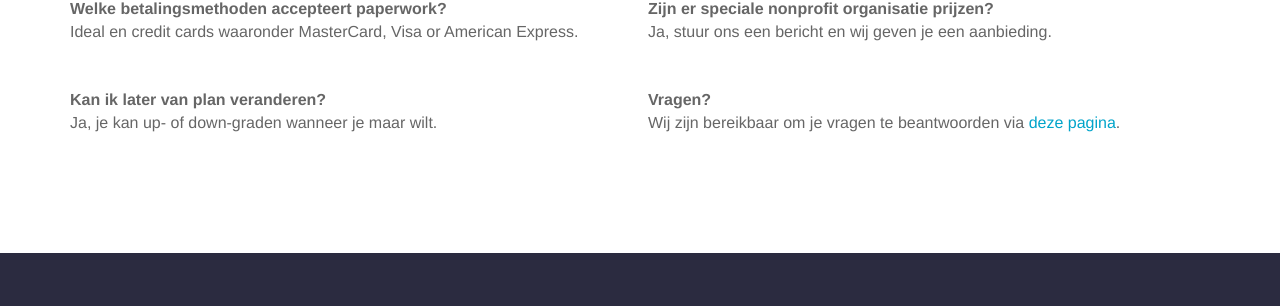
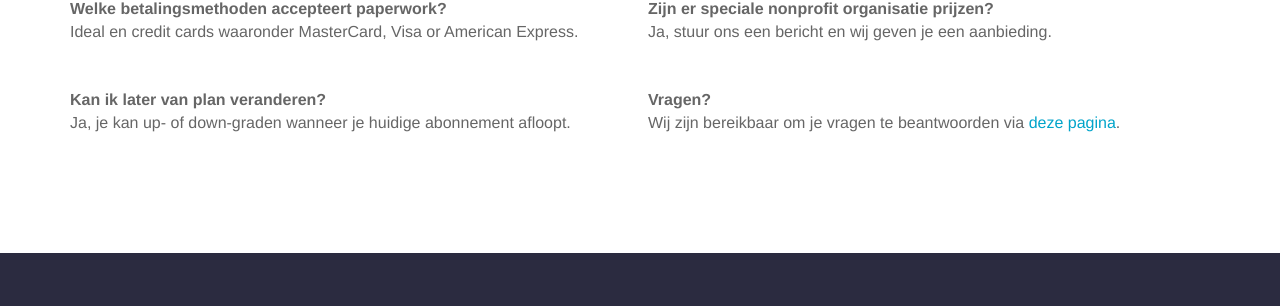
Before and after one commit to paperworkdevelopment/paperworkdevelopment.github.io, a Jekyll site: the page built from pricing.html, in a window 1280 px wide. Shown: the part 948-1254 px from the top of the page. Built offline with Jekyll 4.4.1, drawn with Linux system fonts in a browser that asks for light colours.

Commit message:
Updates subscription change policy
Clarifies that plan changes take effect at the end of the current subscription period to provide a more accurate explanation to users.

```diff
--- a/pricing.html
+++ b/pricing.html
@@ -44,7 +44,7 @@ faq:
   - question: Welke betalingsmethoden accepteert paperwork?
     answer: Ideal en credit cards waaronder MasterCard, Visa or American Express.
   - question: Kan ik later van plan veranderen?
-    answer: Ja, je kan up- of down-graden wanneer je maar wilt.
+    answer: Ja, je kan up- of down-graden wanneer je huidige abonnement afloopt.
   - question: Zijn er speciale nonprofit organisatie prijzen?
     answer: Ja, stuur ons een bericht en wij geven je een aanbieding.
   - question: Vragen?
```
